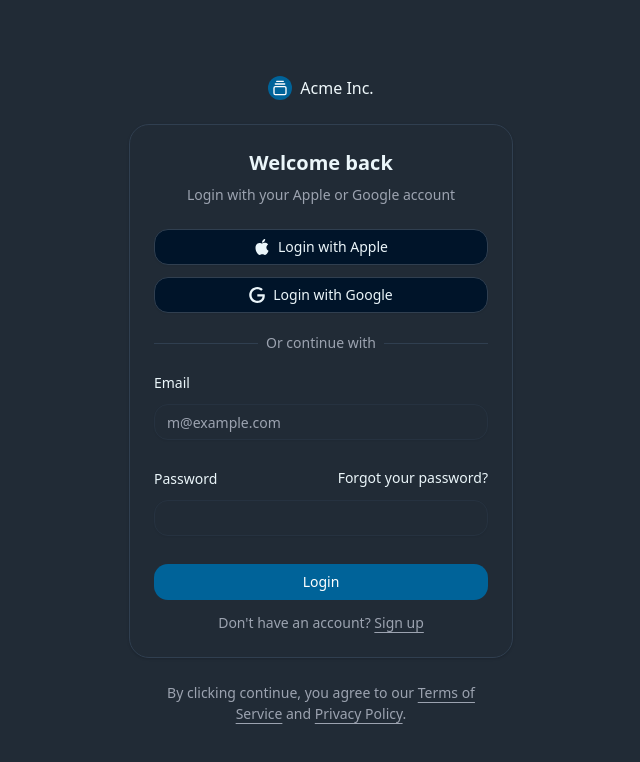
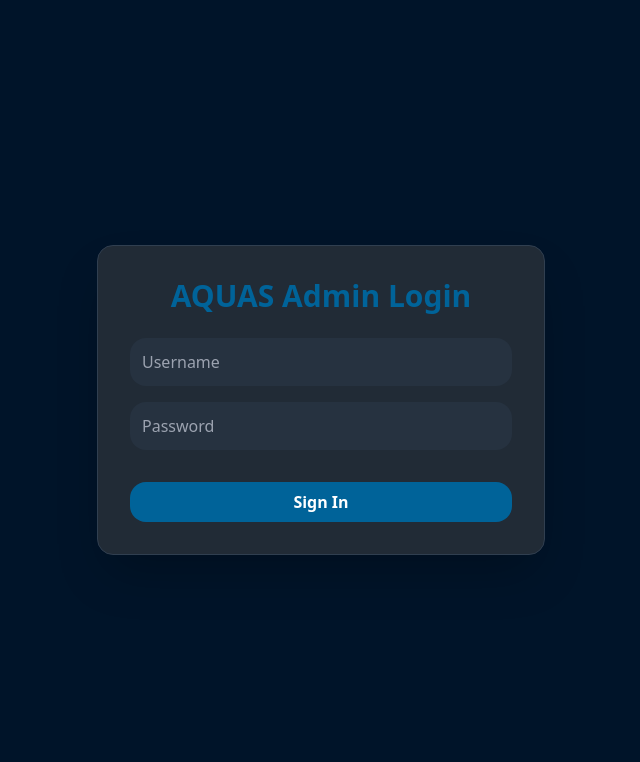
Before and after one commit to AQUAS-mission/aquas-logging, a Next.js app in the folder frontend/: page /login in a window 1280 px wide. Shown: the top 762 px of the page, without its empty margins (319-959 px from the left). Built offline with nearby package versions, Linux system fonts and the light colour scheme.

Commit message:
completed authentication system

```diff
--- /dev/null
+++ b/frontend/app/api/auth/[...nextauth]/route.ts
@@ -0,0 +1,54 @@
+import NextAuth from "next-auth";
+import CredentialsProvider from "next-auth/providers/credentials";
+
+const handler = NextAuth({
+  providers: [
+    CredentialsProvider({
+      name: "Credentials",
+      credentials: {
+        username: { label: "Username", type: "text" },
+        password: { label: "Password", type: "password" },
+      },
+      async authorize(credentials) {
+        const adminUser = {
+          id: "1",
+          name: "Admin",
+          username: process.env.ADMIN_USERNAME,
+          password: process.env.ADMIN_PASSWORD,
+        };
+
+        if (
+          credentials?.username === adminUser.username &&
+          credentials?.password === adminUser.password
+        ) {
+          return { id: adminUser.id, name: adminUser.name, role: "admin" };
+        }
+        return null;
+      },
+    }),
+  ],
+  secret: process.env.NEXTAUTH_SECRET,
+  pages: {
+    signIn: "/login",
+  },
+  session: {
+    strategy: "jwt",
+  },
+  callbacks: {
+    async jwt({ token, user }) {
+      if (user) {
+        token.role = user.role;
+        token.id = user.id;
+      }
+      return token;
+    },
+    async session({ session, token }) {
+      session.user.role = token.role;
+      session.user.id = token.id;
+      session.user.accessToken = JSON.stringify(token); // for backend auth if needed
+      return session;
+    },
+  },
+});
+
+export { handler as GET, handler as POST };
--- a/frontend/app/layout.tsx
+++ b/frontend/app/layout.tsx
@@ -1,33 +1,20 @@
-import type { Metadata } from "next";
-import { Geist, Geist_Mono } from "next/font/google";
 import "./globals.css";
+import Providers from "@/components/Providers";
 
-const geistSans = Geist({
-  variable: "--font-geist-sans",
-  subsets: ["latin"],
-});
-
-const geistMono = Geist_Mono({
-  variable: "--font-geist-mono",
-  subsets: ["latin"],
-});
-
-export const metadata: Metadata = {
+export const metadata = {
   title: "AQUAS Dashboard",
   description: "A dashboard to view all AQUAS data.",
 };
 
 export default function RootLayout({
   children,
-}: Readonly<{
+}: {
   children: React.ReactNode;
-}>) {
+}) {
   return (
     <html lang="en">
-      <body
-        className={`${geistSans.variable} ${geistMono.variable} antialiased`}
-      >
-        {children}
+      <body className="antialiased bg-slate-950 text-white">
+        <Providers>{children}</Providers>
       </body>
     </html>
   );
--- a/frontend/app/login/page.tsx
+++ b/frontend/app/login/page.tsx
@@ -1,19 +1,59 @@
-import { GalleryVerticalEnd } from "lucide-react"
+'use client';
 
-import { LoginForm } from "@/components/login-form"
+import { useState } from 'react';
+import { signIn } from 'next-auth/react';
+import { useRouter } from 'next/navigation';
 
 export default function LoginPage() {
+  const [username, setUsername] = useState('');
+  const [password, setPassword] = useState('');
+  const router = useRouter();
+
+  const handleSubmit = async (e: React.FormEvent) => {
+    e.preventDefault();
+
+    const result = await signIn('credentials', {
+      redirect: false,
+      username,
+      password,
+    });
+
+    if (result?.ok) {
+      router.push('/');
+    } else {
+      alert('Invalid credentials');
+    }
+  };
+
   return (
-    <div className="bg-muted flex min-h-svh flex-col items-center justify-center gap-6 p-6 md:p-10">
-      <div className="flex w-full max-w-sm flex-col gap-6">
-        <a href="#" className="flex items-center gap-2 self-center font-medium">
-          <div className="bg-primary text-primary-foreground flex size-6 items-center justify-center rounded-md">
-            <GalleryVerticalEnd className="size-4" />
-          </div>
-          Acme Inc.
-        </a>
-        <LoginForm />
+    <div className="flex min-h-screen items-center justify-center bg-background text-foreground">
+      <div className="bg-card border border-border backdrop-blur-md p-8 rounded-2xl shadow-2xl w-full max-w-md transition-all hover:shadow-primary/30">
+        <h1 className="text-3xl font-bold text-center text-primary mb-6">
+          AQUAS Admin Login
+        </h1>
+        <form onSubmit={handleSubmit} className="flex flex-col gap-4">
+          <input
+            type="text"
+            placeholder="Username"
+            value={username}
+            onChange={(e) => setUsername(e.target.value)}
+            className="p-3 rounded-lg bg-input text-foreground placeholder-muted-foreground outline-none focus:ring-2 focus:ring-primary/60"
+          />
+          <input
+            type="password"
+            placeholder="Password"
+            value={password}
+            onChange={(e) => setPassword(e.target.value)}
+            className="p-3 rounded-lg bg-input text-foreground placeholder-muted-foreground outline-none focus:ring-2 focus:ring-primary/60"
+          />
+          <button
+            type="submit"
+            className="mt-4 bg-primary hover:bg-primary/90 text-primary-foreground font-semibold py-2 rounded-lg transition-all"
+          >
+            Sign In
+          </button>
+        </form>
       </div>
     </div>
-  )
+  );
 }
--- a/frontend/app/page.tsx
+++ b/frontend/app/page.tsx
@@ -1,17 +1,36 @@
-import { AppSidebar } from "@/components/app-sidebar"
-import { ChartAreaInteractive } from "@/components/chart-area-interactive"
-import { DataTable } from "@/components/data-table"
-import { SectionCards } from "@/components/section-cards"
-import { SiteHeader } from "@/components/site-header"
+"use client";
+
+import { useSession, signOut } from "next-auth/react";
+import { useRouter } from "next/navigation";
+import { AppSidebar } from "@/components/app-sidebar";
+import { ChartAreaInteractive } from "@/components/chart-area-interactive";
+import { SectionCards } from "@/components/section-cards";
+import { SiteHeader } from "@/components/site-header";
 import {
   SidebarInset,
   SidebarProvider,
-} from "@/components/ui/sidebar"
+} from "@/components/ui/sidebar";
 
-import data from "../mocks/sensor-data.json"
-import { SensorTable } from "@/components/sensor-table"
+import data from "../mocks/sensor-data.json";
+import { SensorTable } from "@/components/sensor-table";
 
 export default function Page() {
+  const { data: session, status } = useSession();
+  const router = useRouter();
+
+  if (status === "loading") {
+    return (
+      <div className="flex h-screen items-center justify-center">
+        <p>Loading...</p>
+      </div>
+    );
+  }
+
+  if (!session) {
+    router.push("/login");
+    return null;
+  }
+
   return (
     <SidebarProvider
       style={
@@ -27,6 +46,14 @@
         <div className="flex flex-1 flex-col">
           <div className="@container/main flex flex-1 flex-col gap-2">
             <div className="flex flex-col gap-4 py-4 md:gap-6 md:py-6">
+              <div className="flex justify-end px-6">
+                <button
+                  onClick={() => signOut()}
+                  className="rounded-md bg-gray-200 px-3 py-1 text-sm hover:bg-gray-300 text-black"
+                >
+                  Sign out
+                </button>
+              </div>
               <SectionCards />
               <div className="px-4 lg:px-6">
                 <ChartAreaInteractive />
@@ -37,5 +64,5 @@
         </div>
       </SidebarInset>
     </SidebarProvider>
-  )
+  );
 }
--- a/frontend/app/signup/page.tsx
+++ /dev/null
@@ -1,19 +0,0 @@
-import { GalleryVerticalEnd } from "lucide-react"
-
-import { SignupForm } from "@/components/signup-form"
-
-export default function SignupPage() {
-  return (
-    <div className="bg-muted flex min-h-svh flex-col items-center justify-center gap-6 p-6 md:p-10">
-      <div className="flex w-full max-w-sm flex-col gap-6">
-        <a href="#" className="flex items-center gap-2 self-center font-medium">
-          <div className="bg-primary text-primary-foreground flex size-6 items-center justify-center rounded-md">
-            <GalleryVerticalEnd className="size-4" />
-          </div>
-          Acme Inc.
-        </a>
-        <SignupForm />
-      </div>
-    </div>
-  )
-}
--- /dev/null
+++ b/frontend/components/Providers.tsx
@@ -0,0 +1,8 @@
+'use client';
+
+import { SessionProvider } from 'next-auth/react';
+import { ReactNode } from 'react';
+
+export default function Providers({ children }: { children: ReactNode }) {
+  return <SessionProvider>{children}</SessionProvider>;
+}
--- a/frontend/package.json
+++ b/frontend/package.json
@@ -32,6 +32,7 @@
     "clsx": "^2.1.1",
     "lucide-react": "^0.545.0",
     "next": "15.5.5",
+    "next-auth": "^4.24.13",
     "next-themes": "^0.4.6",
     "react": "19.1.0",
     "react-dom": "19.1.0",
--- /dev/null
+++ b/frontend/tailwind.config.js
@@ -0,0 +1,8 @@
+export default {
+  content: [
+    "./app/**/*.{js,ts,jsx,tsx}",
+    "./components/**/*.{js,ts,jsx,tsx}",
+  ],
+  theme: { extend: {} },
+  plugins: [],
+};
--- a/frontend/tsconfig.json
+++ b/frontend/tsconfig.json
@@ -11,6 +11,7 @@
     "moduleResolution": "bundler",
     "resolveJsonModule": true,
     "isolatedModules": true,
+    "types": ["next-auth"],
     "jsx": "preserve",
     "incremental": true,
     "plugins": [
@@ -18,10 +19,11 @@
         "name": "next"
       }
     ],
+    "typeRoots": ["./node_modules/@types", "./types"],
     "paths": {
       "@/*": ["./*"]
     }
   },
-  "include": ["next-env.d.ts", "**/*.ts", "**/*.tsx", ".next/types/**/*.ts"],
+  "include": ["next-env.d.ts", "**/*.ts", "**/*.tsx", ".next/types/**/*.ts", "types/next-auth.d.ts"],
   "exclude": ["node_modules"]
 }
--- /dev/null
+++ b/frontend/types/next-auth.d.ts
@@ -0,0 +1,24 @@
+import NextAuth, { DefaultSession, DefaultUser } from "next-auth";
+
+// Extend User type
+declare module "next-auth" {
+  interface User extends DefaultUser {
+    id?: string;
+    role?: string;
+  }
+
+  interface Session extends DefaultSession {
+    user: {
+      id?: string;
+      role?: string;
+      accessToken?: string;
+    } & DefaultSession["user"];
+  }
+}
+
+declare module "next-auth/jwt" {
+  interface JWT {
+    id?: string;
+    role?: string;
+  }
+}
--- /dev/null
+++ b/package.json
@@ -0,0 +1,5 @@
+{
+  "dependencies": {
+    "next-auth": "^4.24.13"
+  }
+}
```
Also changed, not shown: 2 other files (tests, documents, lock files or other folders).
